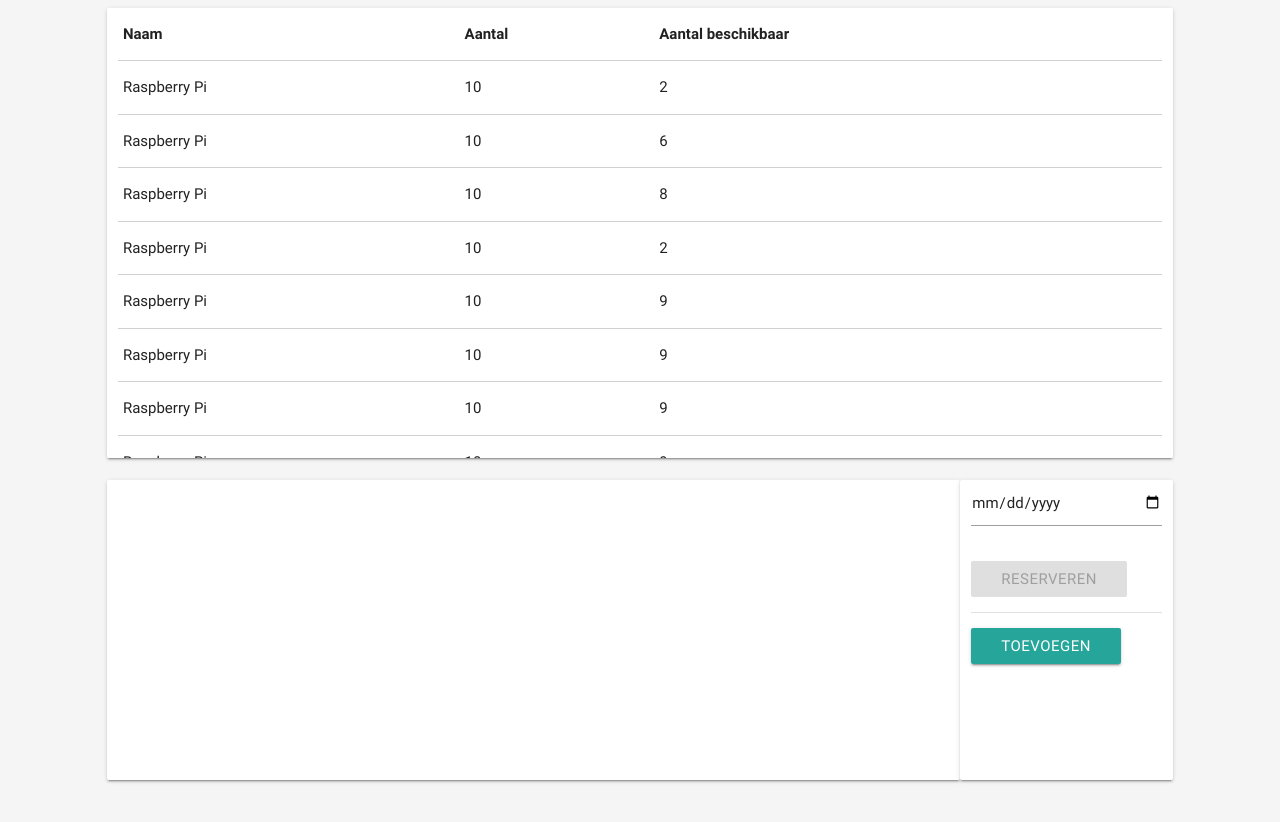
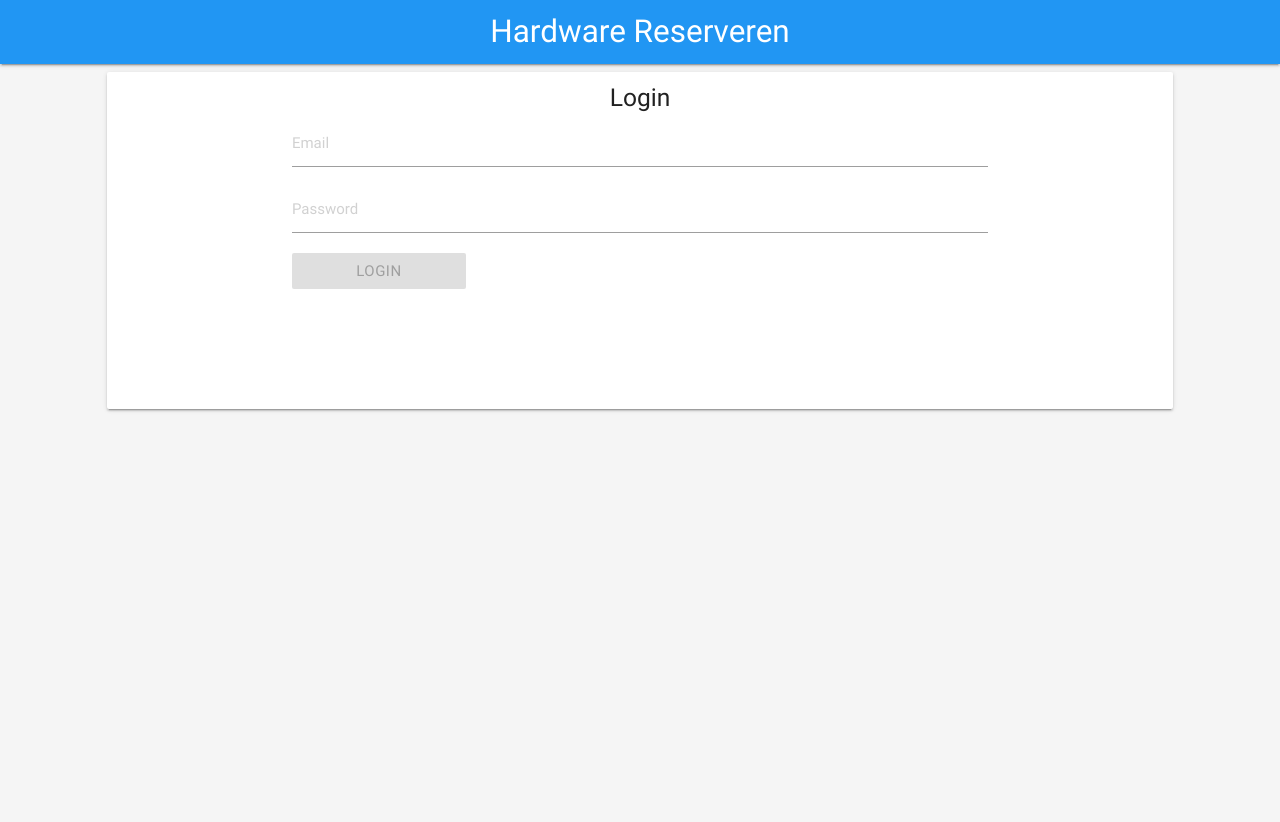
Before and after one commit to Polleps/FEPAPP, an Angular app: page / in a window 1280 px wide. Shown: the top 822 px of the page. After the commit the page ends 800 px from the top, so only its background shows below. Built offline with nearby package versions, Linux system fonts and the light colour scheme.

Commit message:
Router toegevoegd

```diff
--- a/src/app/app.component.html
+++ b/src/app/app.component.html
@@ -1,3 +1,8 @@
 <!--The content below is only a placeholder and can be replaced.-->
 <!-- <app-loginscreen></app-loginscreen> -->
-<app-hardwarelist></app-hardwarelist>
+<nav>
+    <div class="nav-wrapper blue">
+        <a href="#" class="brand-logo center ">Hardware Reserveren</a>
+    </div>
+</nav>
+<router-outlet></router-outlet>
--- a/src/app/app.module.ts
+++ b/src/app/app.module.ts
@@ -1,20 +1,30 @@
 import { BrowserModule } from '@angular/platform-browser';
 import { NgModule } from '@angular/core';
 import { FormsModule} from '@angular/forms';
+import { RouterModule, Routes} from '@angular/router';
 
 import { AppComponent } from './app.component';
 import { LoginscreenComponent } from '../app/components/loginscreen/loginscreen.component';
 import { HardwarelistComponent } from '../app/components/hardwarelist/hardwarelist.component';
+import { AddhardwareComponent } from '../app/components/addhardware/addhardware.component';
+
+const appRoutes: Routes = [
+  {path: '', component: LoginscreenComponent},
+  {path: 'list', component: HardwarelistComponent},
+  {path: 'toevoegen', component: AddhardwareComponent}
+]
 
 @NgModule({
   declarations: [
     AppComponent,
     LoginscreenComponent,
-    HardwarelistComponent
+    HardwarelistComponent,
+    AddhardwareComponent
   ],
   imports: [
     BrowserModule,
-    FormsModule
+    FormsModule,
+    RouterModule.forRoot(appRoutes)
   ],
   providers: [],
   bootstrap: [AppComponent]
--- a/src/index.html
+++ b/src/index.html
@@ -8,6 +8,7 @@
   <meta name="viewport" content="width=device-width, initial-scale=1">
   <link rel="icon" type="image/x-icon" href="favicon.ico">
   <!-- Compiled and minified CSS -->
+  <link href="https://fonts.googleapis.com/icon?family=Material+Icons" rel="stylesheet">
   <link rel="stylesheet" href="https://cdnjs.cloudflare.com/ajax/libs/materialize/0.100.2/css/materialize.min.css">
   <script type="text/javascript" src="https://code.jquery.com/jquery-3.2.1.min.js"></script>
     <!-- Compiled and minified JavaScript -->
```
